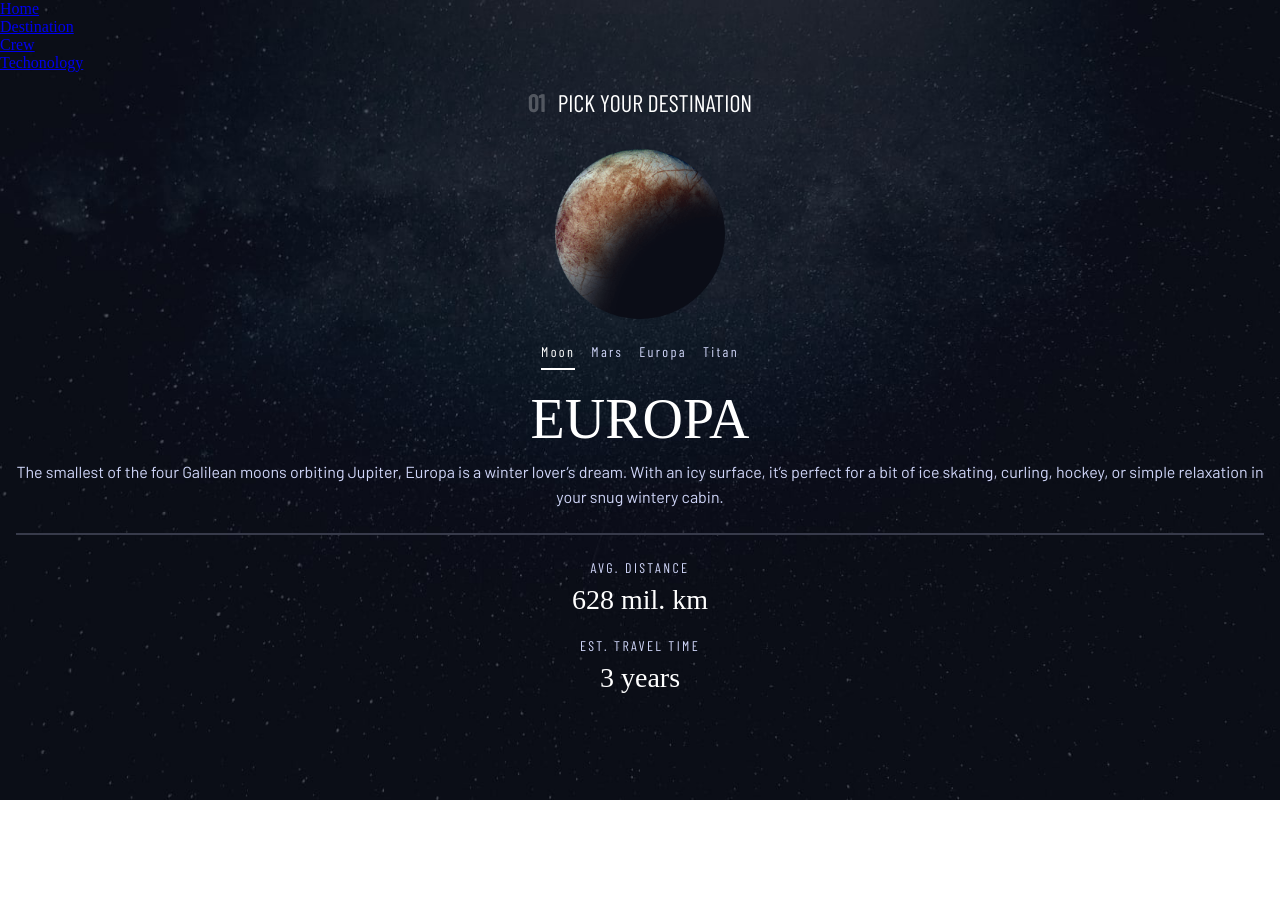
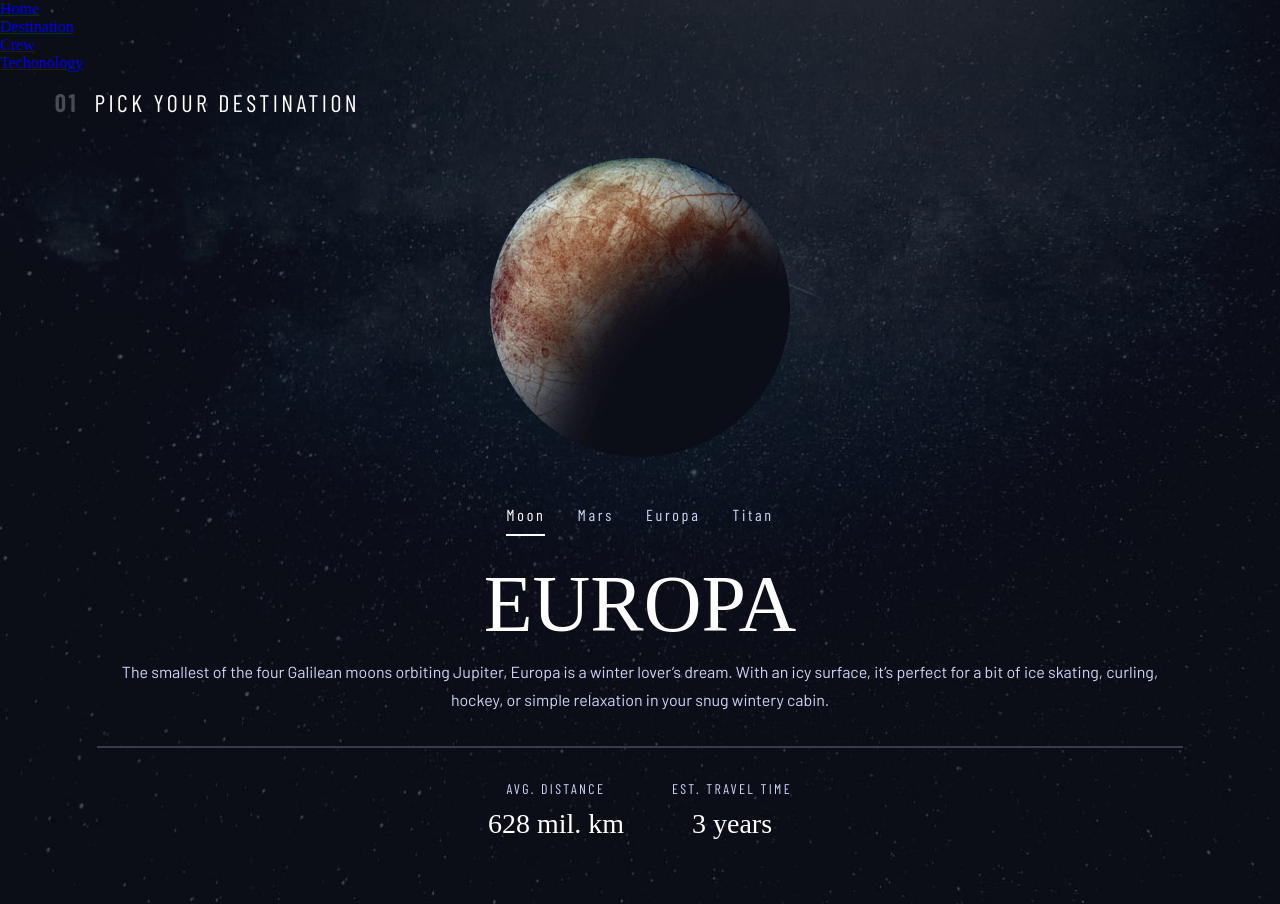
Before and after one commit to Mrcsbda/Space-Tourism, a React (Vite) app: page /destination/Europa in a window 1280 px wide. Before the commit the page ends 800 px from the top, so only its background shows below. Built offline with nearby package versions, Linux system fonts and the light colour scheme; a web font is replaced by a local one.

Commit message:
:lipstick: destination styles

```diff
--- a/src/components/destinationInfo/destinationInfo.scss
+++ b/src/components/destinationInfo/destinationInfo.scss
@@ -10,26 +10,28 @@
     }
 
     &__description {
-        padding: 0 1rem;
+        padding: 0 1.5rem;
         color: $periwinkle;
         font-family: $barlow-font;
         font-weight: 400;
         line-height: 25px;
-        padding-bottom: 1.5rem
+        padding-bottom: 2rem
     }
 
     &__separate-line {
         border: 1px solid #383B4B;
-        margin: 0 1rem 1.5rem 1rem;
+        margin: 0 1.5rem 1.5rem 1.5rem;
     }
 
-    &__info{
+    &__info {
         display: flex;
         flex-direction: column;
         gap: 1.3rem;
+        margin-bottom: 4rem;
     }
 
-    &__distance, &__travel {
+    &__distance,
+    &__travel {
         &--title {
             font-size: 14px;
             font-family: $barlow-condensed-font;
@@ -46,3 +48,34 @@
         }
     }
 }
+
+@media screen and (min-width: 768px) {
+    .destination {
+        &__title {
+            font-size: 80px;
+        }
+
+        &__description {
+            padding: 0 6.063rem;
+            line-height: 28px;
+            padding-bottom: 2rem
+        }
+
+        &__separate-line {
+            margin: 0 6.063rem 2rem 6.063rem;
+        }
+
+        &__info {
+            flex-direction: row;
+            justify-content: center;
+            gap: 3rem;
+        }
+
+        &__distance,
+        &__travel {
+            &--title {
+                margin-bottom: 0.7rem;
+            }
+        }
+    }
+}
--- a/src/pages/destination/destination.scss
+++ b/src/pages/destination/destination.scss
@@ -11,6 +11,7 @@
         color: white;
         font-weight: 400;
         margin-bottom: 1rem;
+        letter-spacing: 2.7px;
 
         span {
             opacity: 25%;
@@ -43,14 +44,14 @@
         &__list {
             display: flex;
             justify-content: center;
-            gap: 1rem;
+            gap: 1.2rem;
             list-style: none;
             font-family: $barlow-condensed-font;
-            font-size: 14px;
             margin-bottom: 1.2rem;
             cursor: pointer;
 
             &--item {
+                font-size: 14px;
                 color: $periwinkle;
                 text-decoration: none;
                 letter-spacing: 2.36px;
@@ -58,6 +59,36 @@
         }
     }
 }
+
+@media screen and (min-width: 768px) {
+    .destination {
+        &__subtitle {
+            text-align: left;
+            margin-left: 38.5px;
+            margin-bottom: 1.5rem;
+            letter-spacing: 3.38px;
+        }
+
+        &__image {
+            width: 300px;
+            height: 300px;
+            margin-bottom: 3rem;
+        }
+
+        &__nav {
+            &__list {
+                gap: 2rem;;
+                margin-bottom: 1.7rem;
+
+                &--item {
+                    font-size: 16px;
+                    letter-spacing: 2.7px;
+                }
+            }
+        }
+    }
+}
+
 
 .active-destination {
     color: white;
@@ -68,7 +99,7 @@
         width: 100%;
         height: 2px;
         position: absolute;
-        bottom: -10px;
+        bottom: -12px;
         background-color: white;
     }
 }
```
